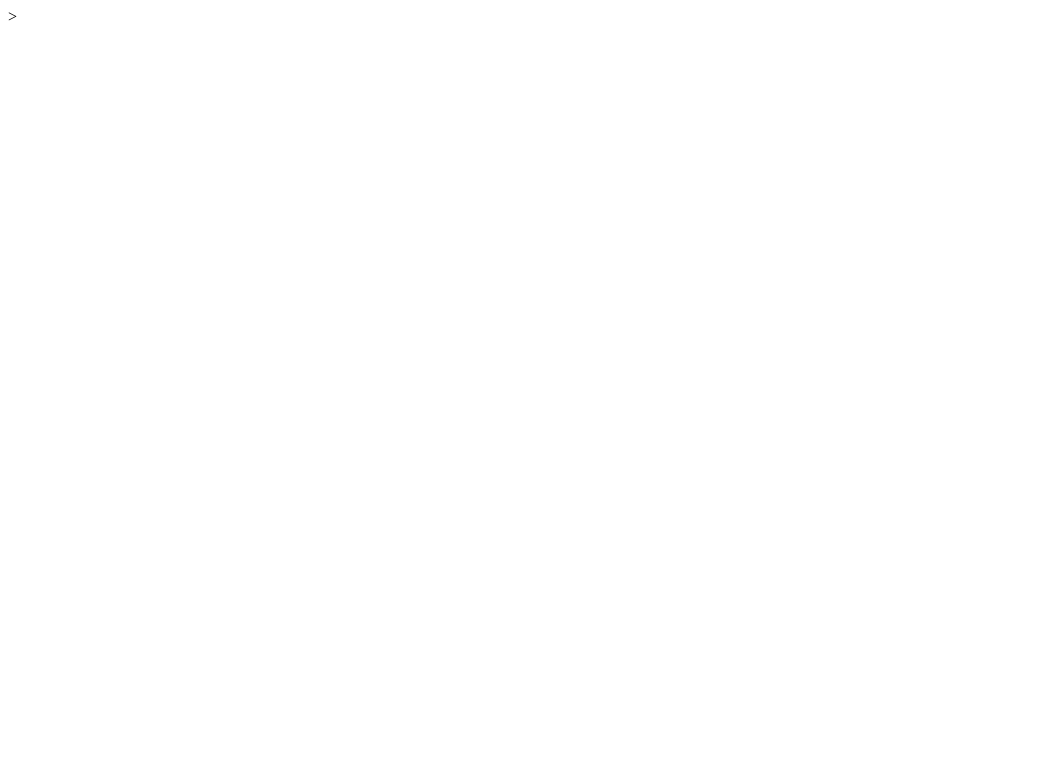
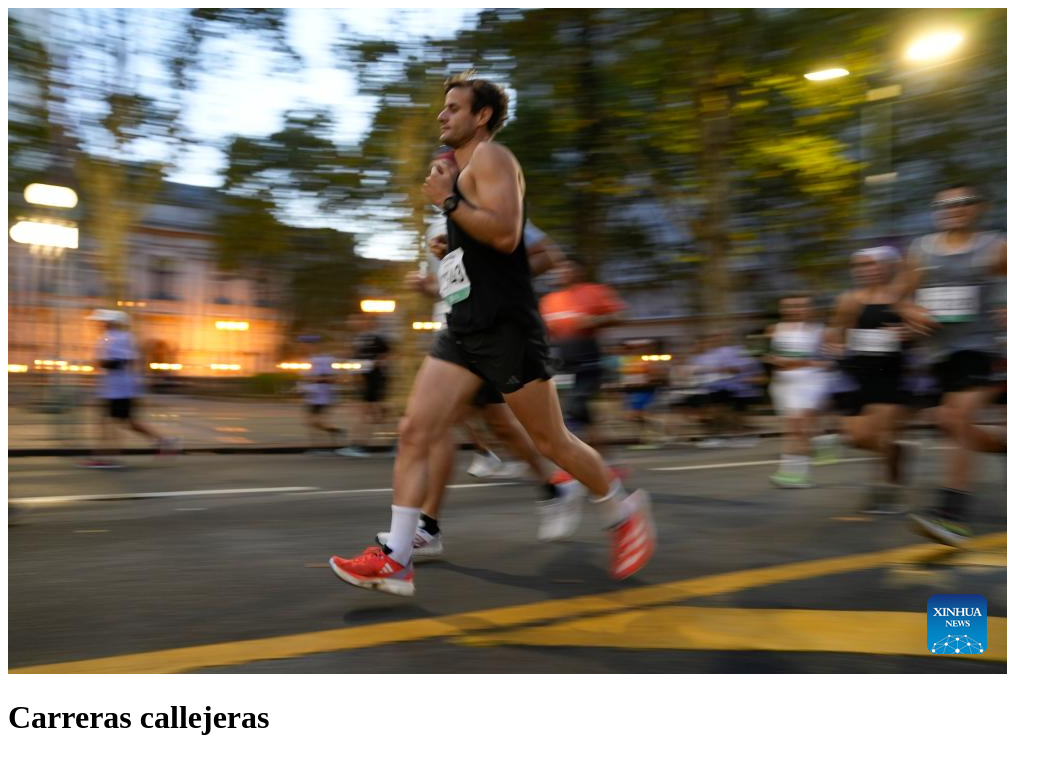
Before and after one commit to demarcopy/obligatorio_p1, a plain HTML site: page index.html in a window 1280 px wide. Shown: the whole page, without its empty margins (0-1062 px from the left). Drawn offline with Linux system fonts and the light colour scheme.

Commit message:
first comit

```diff
--- a/index.html
+++ b/index.html
@@ -1,15 +1,19 @@
-<!-- Autores: Rodrigo Demarco, Nro 354653 - Bruno-->>
+<!doctype html>
+<!-- Autores: Rodrigo Demarco, Nro 354653 - Bruno-->
 
-<!DOCTYPE html>
+
 <html lang="es">
 <head>
     <meta charset="UTF-8">
     <meta name="viewport" content="width=device-width, initial-scale=1.0">
     <meta name="author" content="Rodrigo">
     <meta name="author" content="Bruno">
+    <link rel="stylesheet" href="css/estilos.css">
     <title>Carreras Callejeras</title>
 </head>
 <body>
-
+    <img src="img/img1.jpg">
+    <h1>Carreras callejeras</h1>
+    <!--esto es una prube de push-->
 </body>
 </html>
```
